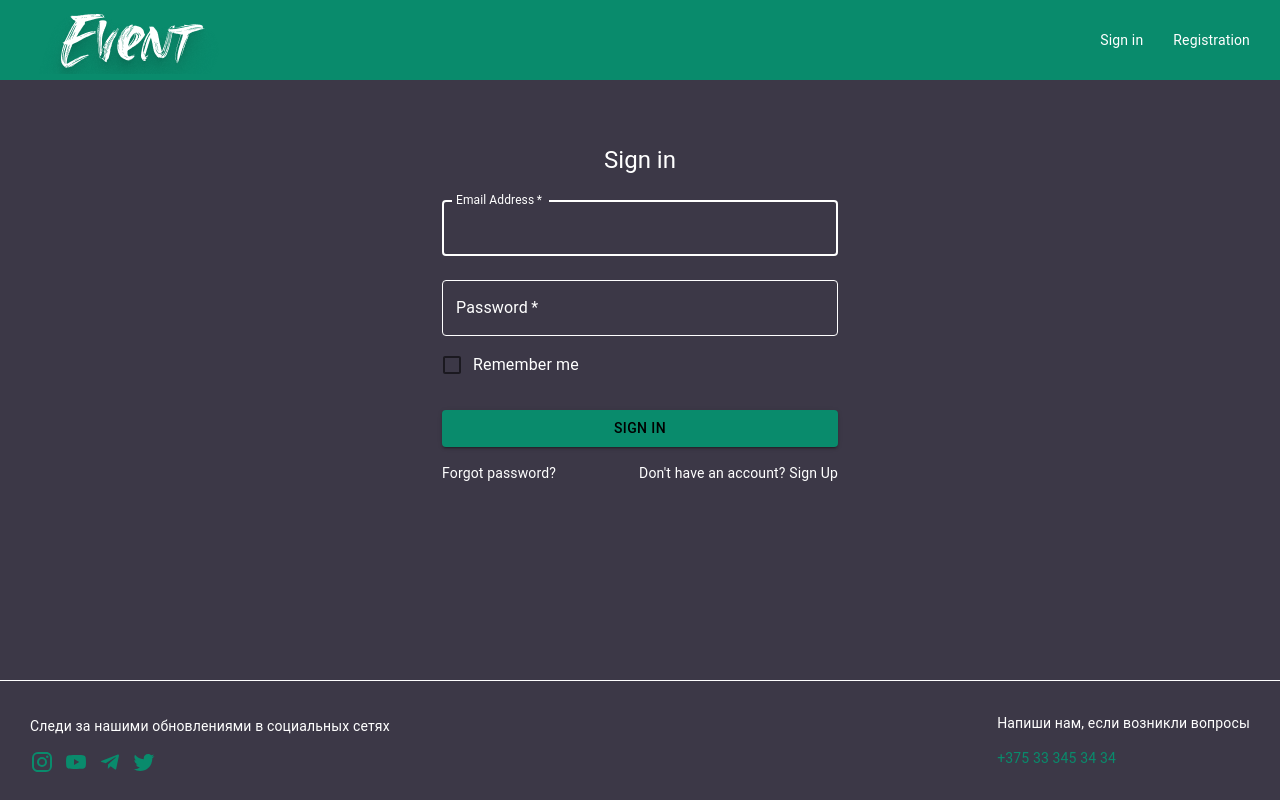
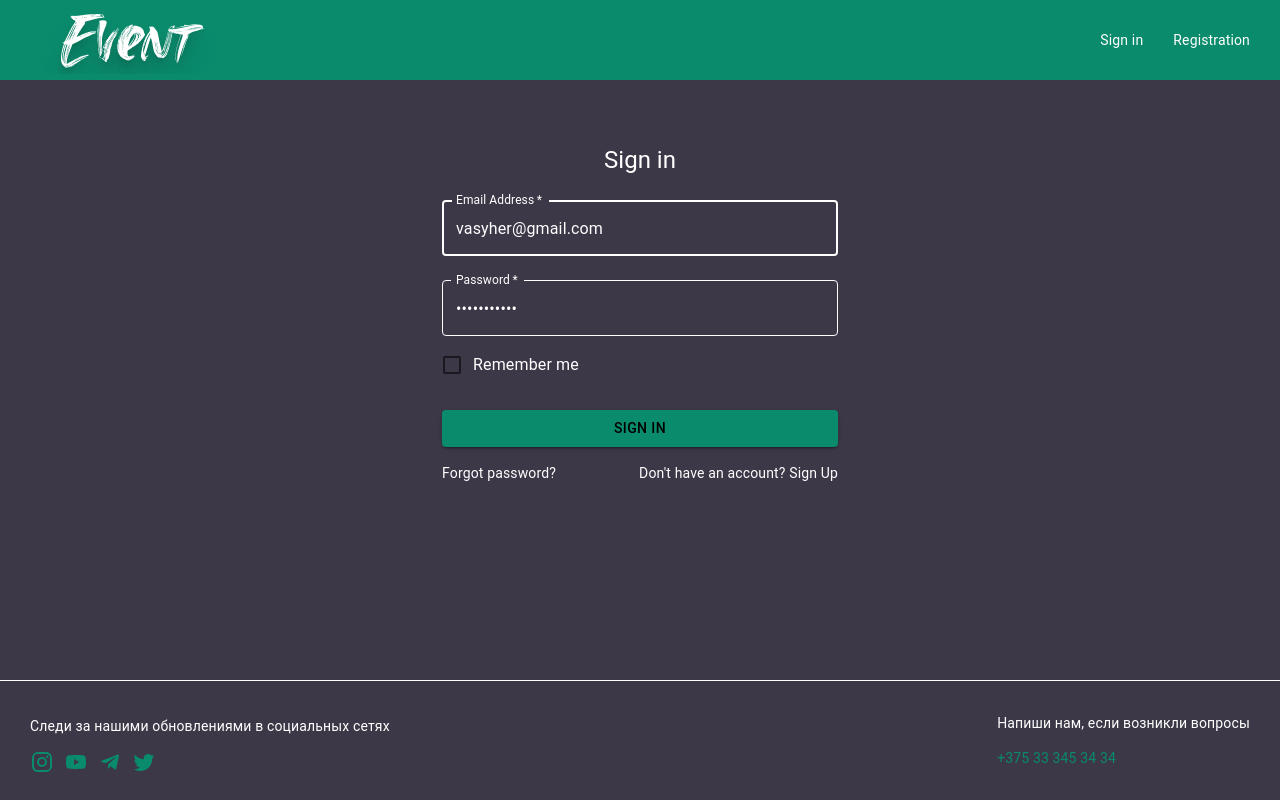
Before and after one commit to Aliaksandra-Sunny/Event, a React (Create React App) app: page /login in a window 1280 px wide. Built offline with nearby package versions, Linux system fonts and the light colour scheme.

Commit message:
install and use Formik to control and validation form

```diff
--- a/package.json
+++ b/package.json
@@ -24,7 +24,8 @@
     "redux": "^4.0.5",
     "redux-form": "^8.3.7",
     "redux-thunk": "^2.3.0",
-    "styled-components": "^5.2.1"
+    "styled-components": "^5.2.1",
+    "yup": "^0.31.0"
   },
   "scripts": {
     "start": "react-scripts start",
--- a/src/components/Login/Login.jsx
+++ b/src/components/Login/Login.jsx
@@ -11,6 +11,8 @@ import { createMuiTheme } from '@material-ui/core/styles';
 import Container from '@material-ui/core/Container';
 import { ThemeProvider } from '@material-ui/styles';
 import styled from 'styled-components';
+import { useFormik } from 'formik';
+import * as yup from 'yup';
 
 const StyledTextField = styled(TextField)`
     && {
@@ -45,11 +47,33 @@ const StyledForm = styled.form`
 
 const StyledButton = styled(Button)`
     && {
-    margin: 24px 0 16px;
+        margin: 24px 0 16px;
     }
    `;
 
+const validationSchema = yup.object({
+    email: yup
+        .string('Enter your email')
+        .email('Enter a valid email')
+        .required('Email is required'),
+    password: yup
+        .string('Enter your password')
+        .min(8, 'Password should be of minimum 8 characters length')
+        .required('Password is required'),
+});
+
 const SignIn = props => {
+
+    const formik = useFormik({
+        initialValues: {
+            email: 'vasyher@gmail.com',
+            password: 'qwerty12345',
+        },
+        validationSchema,
+        onSubmit: values => {
+            props.authMe(values);
+        },
+    });
 
     const theme = createMuiTheme({
         palette: {
@@ -68,10 +92,6 @@ const SignIn = props => {
         },
     });
 
-    let handleAuthRequest = event => {
-        props.authMe(event.currentTarget[0].value, event.currentTarget[2].value);
-    };
-
     return (
         <ThemeProvider theme={theme}>
             <Container component="main" maxWidth="xs">
@@ -80,11 +100,18 @@ const SignIn = props => {
                     <Typography component="h2" variant="h5" color="primary">
                         Sign in
                     </Typography>
-                    <StyledForm onSubmit={(e)=>{
-                        e.preventDefault();
-                        handleAuthRequest(e)
-                    }} noValidate>
+                    <StyledForm
+                        onSubmit={event => {
+                            event.preventDefault();
+                            formik.handleSubmit(event);
+                        }}
+                        noValidate
+                    >
                         <StyledTextField
+                            helperText={formik.touched.email && formik.errors.email}
+                            error={formik.touched.email && Boolean(formik.errors.email)}
+                            value={formik.values.email}
+                            onChange={formik.handleChange}
                             variant="outlined"
                             margin="normal"
                             required
@@ -96,6 +123,10 @@ const SignIn = props => {
                             autoFocus
                         />
                         <StyledTextField
+                            helperText={formik.touched.password && formik.errors.password}
+                            error={formik.touched.password && Boolean(formik.errors.password)}
+                            value={formik.values.password}
+                            onChange={formik.handleChange}
                             variant="outlined"
                             margin="normal"
                             required
--- a/src/components/Registration/Registration.jsx
+++ b/src/components/Registration/Registration.jsx
@@ -9,7 +9,6 @@ import { createMuiTheme } from '@material-ui/core/styles';
 import Container from '@material-ui/core/Container';
 import { ThemeProvider } from '@material-ui/styles';
 import styled from 'styled-components';
-import { useHistory } from 'react-router-dom';
 
 const StyledTextField = styled(TextField)`
     && {
@@ -50,7 +49,6 @@ const StyledButton = styled(Button)`
    `;
 
 const Registration = props => {
-    const history = useHistory();
 
     const theme = createMuiTheme({
         palette: {
@@ -70,7 +68,8 @@ const Registration = props => {
     });
 
     let handleRegistrationRequest = event => {
-        props.authMe(event.currentTarget[0].value, event.currentTarget[2].value);
+        const { authMe } = props;
+        authMe(event.currentTarget[0].value, event.currentTarget[2].value);
     };
 
     return (
@@ -81,7 +80,12 @@ const Registration = props => {
                     <Typography component="h2" variant="h5" color="primary">
                         Registration
                     </Typography>
-                    <Form onSubmit={handleRegistrationRequest} noValidate>
+                    <Form
+                        onSubmit={event => {
+                            event.preventDefault();
+                            handleRegistrationRequest(event);
+                        }}
+                    >
                         <StyledTextField
                             variant="outlined"
                             margin="normal"
--- a/src/redux/authReducer.js
+++ b/src/redux/authReducer.js
@@ -19,7 +19,8 @@ const authReducer = (state = initialState, action) => {
 const setUserData = userToken => {
     return { type: SET_USER_DATA, userToken: { userToken } };
 };
-export const authMe = (email, password) => {
+export const authMe = data => {
+    const { email, password } = data;
     return async dispatch => {
         const response = await authAPI.authenticate(email, password);
         if (response.data.token) {
```
Also changed, not shown: 2 other files (tests, documents, lock files or other folders).
